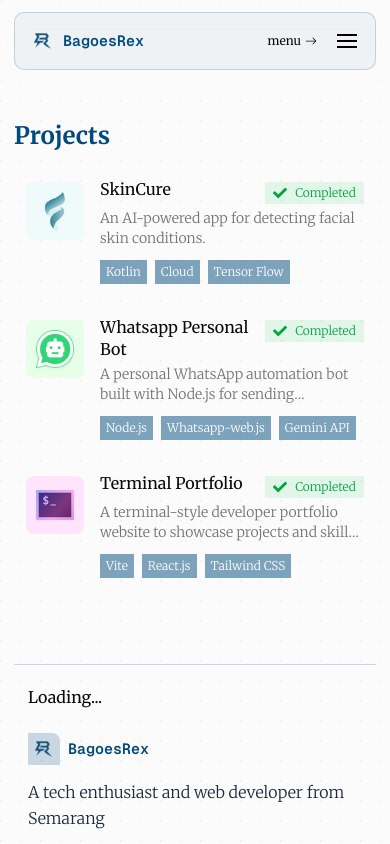
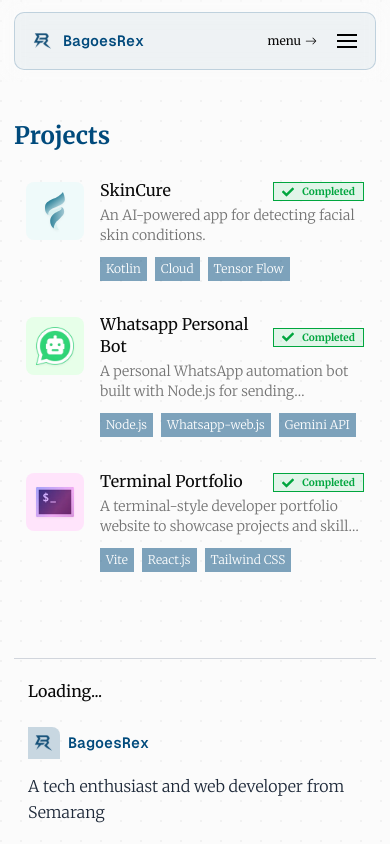
Before and after one commit to bagoesrex/portfolio-website, a Next.js app: page /projects in a window 390 px wide. Shown: the top 844 px of the page. Built offline with nearby package versions, Linux system fonts and the light colour scheme; no server answers.

Commit message:
style(projects): add border to project status badge

```diff
--- a/components/projects/project-card.tsx
+++ b/components/projects/project-card.tsx
@@ -40,10 +40,10 @@ export default function ProjectCard({ project }: ProjectCardProps) {
         </div>
         <div className="space-y-3">
           <header className="space-y-1">
-            <div className="flex justify-between gap-2 md:items-center md:justify-start">
+            <div className="flex items-center justify-between gap-2 md:justify-start">
               <h2 className="text-md -mt-1 line-clamp-2 leading-snug font-medium decoration-2 group-hover:underline">{title}</h2>
-              <p className={cn("flex size-fit min-w-fit items-center gap-2 px-2 py-0.75 text-xs font-light", StatusClassName)}>
-                <StatusIcon className="size-3.5" />
+              <p className={cn("flex min-w-fit items-center gap-2 border px-2 py-px text-[10px] font-bold", StatusClassName)}>
+                <StatusIcon className="size-3" />
                 {StatusLabel}
               </p>
             </div>
--- a/constants/projects.ts
+++ b/constants/projects.ts
@@ -78,17 +78,17 @@ export const PROJECT_STATUS_CONFIG: Record<
   completed: {
     label: "Completed",
     icon: FaCheck,
-    className: "text-green-600 bg-green-500/10",
+    className: "text-green-600 bg-green-500/10 border-green-600",
   },
   "in-progress": {
     label: "In Progress",
     icon: FaClock,
-    className: "text-yellow-600 bg-yellow-500/10",
+    className: "text-yellow-600 bg-yellow-500/10 border-yellow-600",
   },
   archived: {
     label: "Archived",
     icon: FaArchive,
-    className: "text-muted-foreground bg-muted",
+    className: "text-muted-foreground bg-muted border-muted-foreground",
   },
 };
 
```
